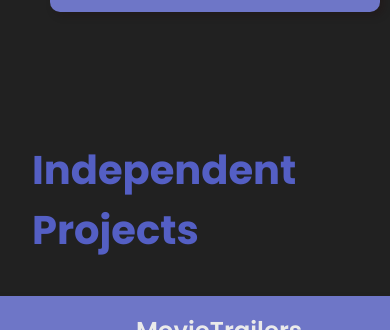
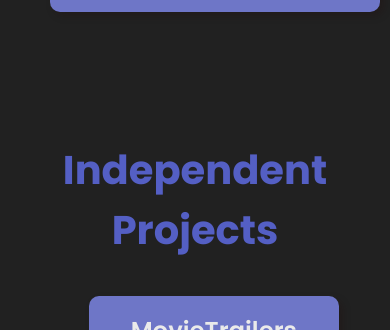
Before and after one commit to EdoardoGruppi/Portfolio, a React (Create React App) app: page / in a window 390 px wide. Shown: the part 4698-5028 px from the top of the page. Built offline with nearby package versions, Linux system fonts and the light colour scheme; a web font is replaced by a local one.

Commit message:
Update Mobile version

```diff
--- a/src/components/Projects/IndependentProjects.css
+++ b/src/components/Projects/IndependentProjects.css
@@ -18,6 +18,9 @@
     justify-content: center;
     width: 80%;
     margin-right: -3rem;
+  }
+  .ind-header {
+    text-align: center;
   }
 }
 
--- a/src/components/Projects/IndependentProjects.js
+++ b/src/components/Projects/IndependentProjects.js
@@ -17,7 +17,7 @@ function IndependentProjects() {
           id="projects"
           style={{ backgroundColor: theme.secondary }}
         >
-          <div className="projects--header">
+          <div className="projects--header ind-header">
             <h1 style={{ color: theme.primary }}>Independent Projects</h1>
           </div>
           <div className="projects--body">
--- a/src/components/Projects/SingleProject/IndProject.css
+++ b/src/components/Projects/SingleProject/IndProject.css
@@ -1,9 +1,13 @@
+.ind-content {
+  width: 530px;
+}
+
 @media (min-width: 992px) and (max-width: 1380px) {
 }
 
 @media screen and (max-width: 992px) {
-  .singleProject ind {
-    width: 330px;
-    height: 360px;
+  .ind-content {
+    width: 96%;
+    height: 390px;
   }
 }
--- a/src/components/Projects/SingleProject/IndProject.js
+++ b/src/components/Projects/SingleProject/IndProject.js
@@ -2,6 +2,7 @@ import React from "react";
 import { makeStyles } from "@material-ui/core/styles";
 import { FaPlay, FaCode } from "react-icons/fa";
 import Fade from "react-reveal/Fade";
+import "./IndProject.css";
 
 import placeholder from "../../../assets/png/placeholder.png";
 
@@ -37,8 +38,8 @@ function SingleProject({ id, name, desc, tags, code, demo, image, theme }) {
     <Fade bottom>
       <div
         key={id}
-        className="singleProject"
-        style={{ backgroundColor: theme.primary400, width: `530px` }}
+        className="singleProject ind-content"
+        style={{ backgroundColor: theme.primary400 }}
       >
         <div className="projectContent">
           <h2
```
